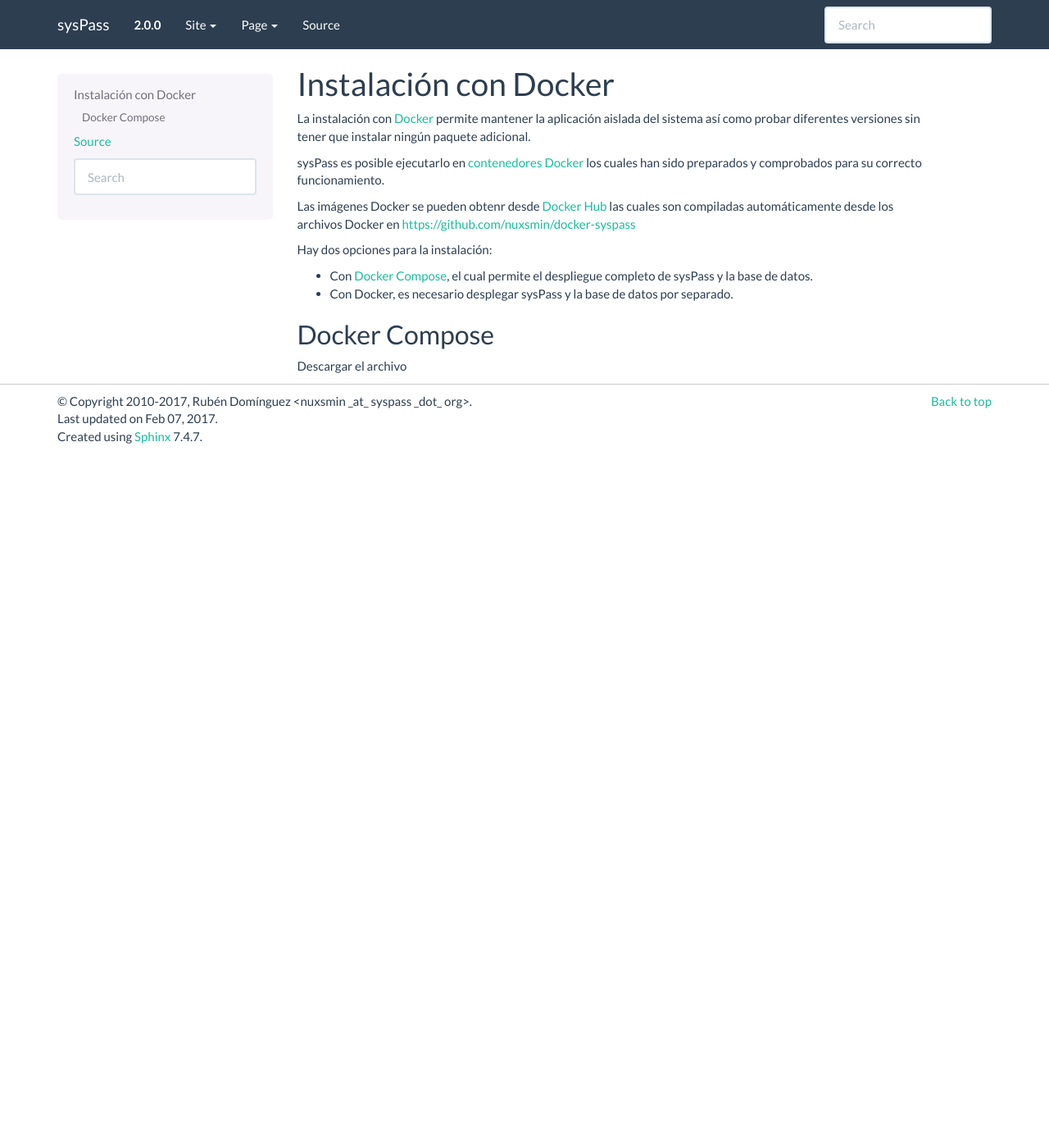
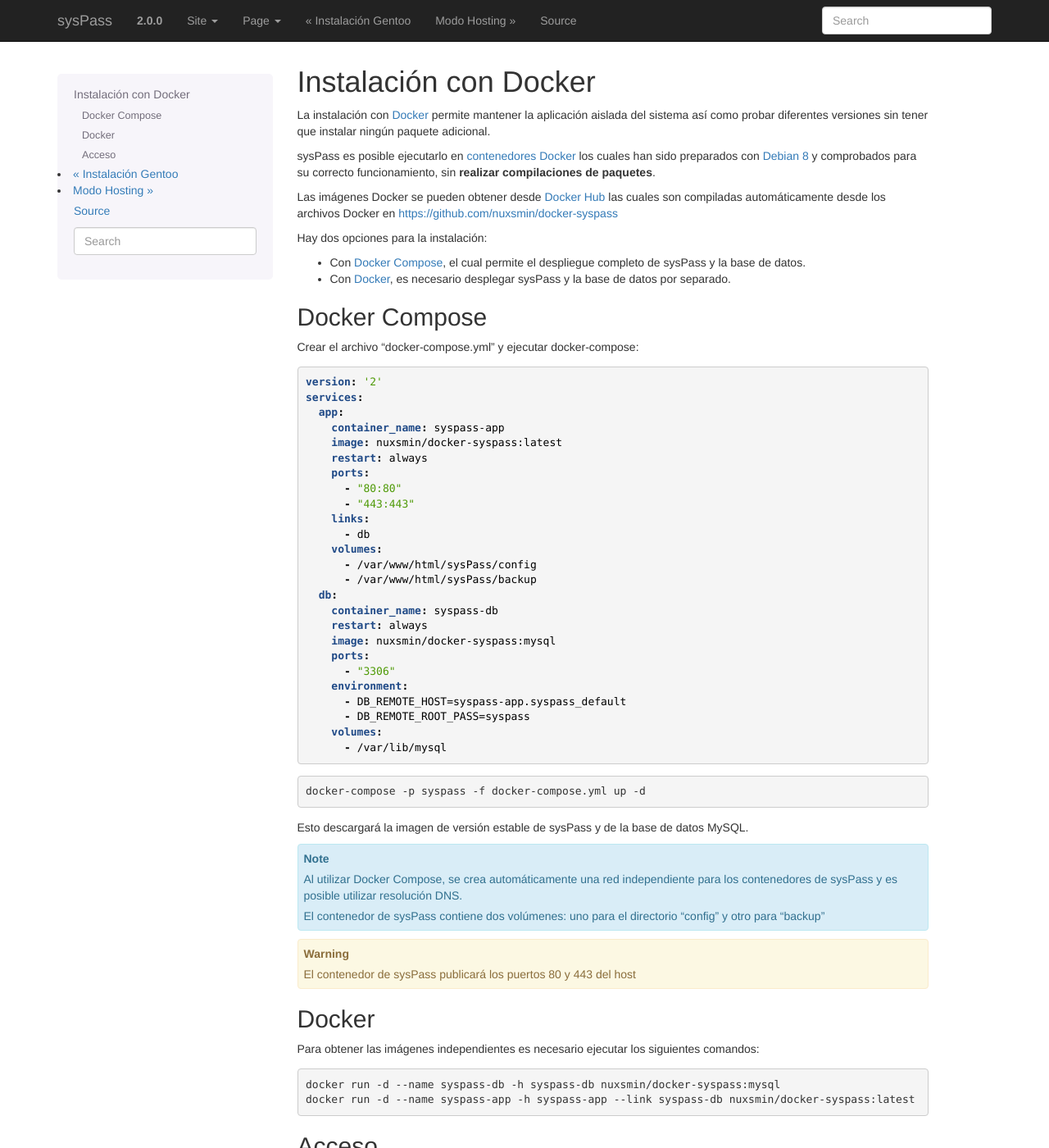
Before and after one commit to sysPass/sysPass-doc, a Sphinx documentation site: the page built from docs/source/installing/docker.rst, in a window 1280 px wide and 1400 px high. Shown: the whole window at 82% size. Built offline with Sphinx 7.4.7, drawn with Linux system fonts in a browser that asks for light colours; nearby versions of some CDN libraries; library files that are not in the unit come from our copies; some of the changed text lies outside the part shown.

Commit message:
Added Docker documentation Changed theme

```diff
--- /dev/null
+++ b/docs/source/_src/docker-compose.yml
@@ -0,0 +1,25 @@
+version: '2'
+services:
+  app:
+    container_name: syspass-app
+    image: nuxsmin/docker-syspass:latest
+    restart: always
+    ports:
+      - "80:80"
+      - "443:443"
+    links:
+      - db
+    volumes:
+      - /var/www/html/sysPass/config
+      - /var/www/html/sysPass/backup
+  db:
+    container_name: syspass-db
+    restart: always
+    image: nuxsmin/docker-syspass:mysql
+    ports:
+      - "3306"
+    environment:
+      - DB_REMOTE_HOST=syspass-app.syspass_default
+      - DB_REMOTE_ROOT_PASS=syspass
+    volumes:
+      - /var/lib/mysql
--- a/docs/source/_static/syspass.css
+++ b/docs/source/_static/syspass.css
@@ -2,7 +2,7 @@
     font-family: 'Roboto Regular';
     font-style: normal;
     font-weight: 400;
-    src: local('Roboto'), local('Roboto-Regular'), url('../_static/Roboto_400.woff2') format('woff2');
+    src: local('Roboto'), local('Roboto-Regular'), url('Roboto_400.woff2') format('woff2');
 }
 
 * {
--- a/docs/source/application/index.rst
+++ b/docs/source/application/index.rst
@@ -9,7 +9,7 @@
 
 .. toctree::
     :maxdepth: 2
-    :caption: Cómo funciona
+    :name: applicationtoc
 
     encryption
     authentication
--- a/docs/source/conf.py
+++ b/docs/source/conf.py
@@ -150,7 +150,8 @@
 #
 # html_theme_options = {}
 html_theme_options = {
-    'bootswatch_theme': "flatly"
+    'navbar_class': "navbar navbar-inverse",
+    'bootswatch_theme': "custom"
 }
 
 # Add any paths that contain custom themes here, relative to this directory.
--- a/docs/source/index.rst
+++ b/docs/source/index.rst
@@ -1,3 +1,5 @@
+.. warning:: Esta es una versión en desarrollo de la documentación de sysPass 2.0
+
 .. container:: logo
 
   .. image:: _static/logo.png
--- a/docs/source/installing/docker.rst
+++ b/docs/source/installing/docker.rst
@@ -2,22 +2,62 @@
 .. _`contenedores Docker`: https://en.wikipedia.org/wiki/Docker_%28software%29
 .. _`Docker Hub`: https://hub.docker.com/r/nuxsmin/docker-syspass/
 .. _`Docker Compose`: https://docs.docker.com/compose/
+.. _`Debian 8`: https://www.debian.org/
 
 Instalación con Docker
 ======================
 
 La instalación con Docker_ permite mantener la aplicación aislada del sistema así como probar diferentes versiones sin tener que instalar ningún paquete adicional.
 
-sysPass es posible ejecutarlo en `contenedores Docker`_ los cuales han sido preparados y comprobados para su correcto funcionamiento.
+sysPass es posible ejecutarlo en `contenedores Docker <https://en.wikipedia.org/wiki/Docker_%28software%29>`_ los cuales han sido preparados con `Debian 8`_ y comprobados para su correcto funcionamiento, sin **realizar compilaciones de paquetes**.
 
-Las imágenes Docker se pueden obtenr desde `Docker Hub`_ las cuales son compiladas automáticamente desde los archivos Docker en https://github.com/nuxsmin/docker-syspass
+Las imágenes Docker se pueden obtener desde `Docker Hub`_ las cuales son compiladas automáticamente desde los archivos Docker en https://github.com/nuxsmin/docker-syspass
 
 Hay dos opciones para la instalación:
 
 * Con `Docker Compose`_, el cual permite el despliegue completo de sysPass y la base de datos.
-* Con Docker, es necesario desplegar sysPass y la base de datos por separado.
+* Con Docker_, es necesario desplegar sysPass y la base de datos por separado.
 
 Docker Compose
 --------------
 
-Descargar el archivo
+Crear el archivo "docker-compose.yml" y ejecutar docker-compose:
+
+.. literalinclude:: ../_src/docker-compose.yml
+  :language: yaml
+
+.. code:: bash
+
+  docker-compose -p syspass -f docker-compose.yml up -d
+
+Esto descargará la imagen de versión estable de sysPass y de la base de datos MySQL.
+
+.. note::
+  Al utilizar Docker Compose, se crea automáticamente una red independiente para los contenedores de sysPass y es posible utilizar resolución DNS.
+
+  El contenedor de sysPass contiene dos volúmenes: uno para el directorio "config" y otro para "backup"
+
+.. warning:: El contenedor de sysPass publicará los puertos 80 y 443 del host
+
+Docker
+------
+
+Para obtener las imágenes independientes es necesario ejecutar los siguientes comandos:
+
+.. code:: bash
+
+  docker run -d --name syspass-db -h syspass-db nuxsmin/docker-syspass:mysql
+  docker run -d --name syspass-app -h syspass-app --link syspass-db nuxsmin/docker-syspass:latest
+
+Acceso
+------
+
+Los datos de acceso a la base de datos son:
+
+* Host: syspass-db
+* Usuario: root
+* Clave: syspass
+
+.. container:: alert alert-success
+
+  Es posible instalar otras imágenes de sysPass en `Docker Hub`_
--- a/docs/source/installing/index.rst
+++ b/docs/source/installing/index.rst
@@ -5,9 +5,10 @@
 
 .. toctree::
     :maxdepth: 2
-    :caption: Instalación
+    :name: installationtoc
 
     debian8
     centos7
     gentoo
+    docker
     hostingmode
```
Also changed, not shown: other parts of docs/source/index.rst (+0 -1 lines), 5 other files.
